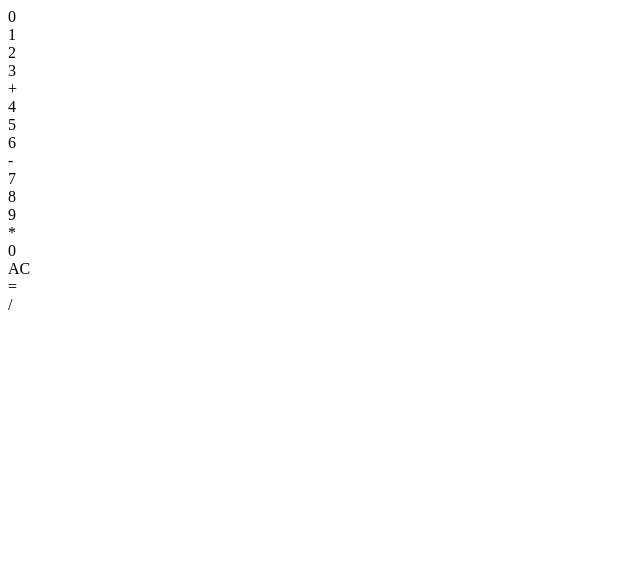
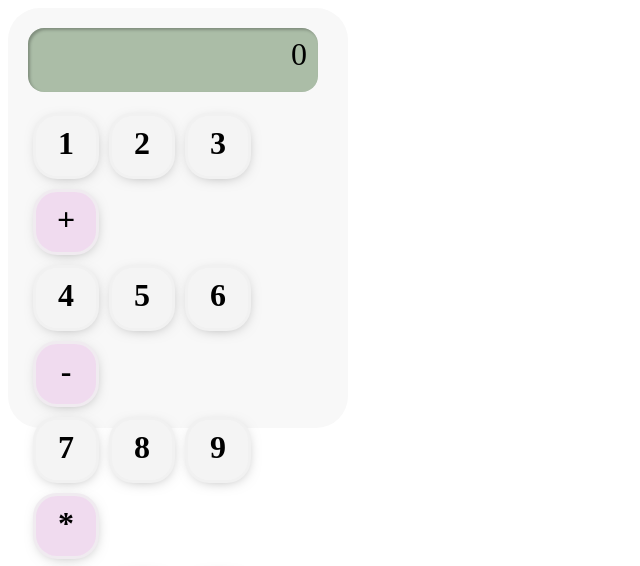
Before and after one commit to zoozoozoasd/calculator, a plain HTML site: page index.html in a window 1280 px wide. Shown: the top 566 px of the page, without its empty margins (0-640 px from the left). Drawn offline with Linux system fonts and the light colour scheme; a web font is replaced by a local one.

Commit message:
Update index.html

```diff
--- a/index.html
+++ b/index.html
@@ -8,7 +8,68 @@
     <link rel="preconnect" href="https://fonts.googleapis.com">
     <link rel="preconnect" href="https://fonts.gstatic.com" crossorigin>
     <link href="https://fonts.googleapis.com/css2?family=DotGothic16&display=swap" rel="stylesheet">
-
+    <style>
+         .placeholder{
+            padding: 20px;
+            border-radius:2em;
+            background-color: #f8f8f8;
+            width: 300px;
+            height: 380px;
+        }
+        .numpad{
+            font-size: 2em;
+            font-weight: bold;
+        }
+        .numpad > div{
+            position: relative;
+            float: left;
+            width: 60px;
+            height: 60px;
+            border-radius: .75em;
+            box-shadow: 1px 3px 15px -8px rgba(0,0,0,0.5);
+            border: 3px solid rgba(240,240,240,.75);
+            background-color: #f4f4f4;
+            margin: 5px;
+            cursor: pointer;
+        }
+        .numpad > div:active{
+            box-shadow: none;
+        }
+        .numpad > div > span{
+            position: absolute;
+            display: block;
+            /* 버튼 텍스트 가운데 정렬 */
+            top: 45%;
+            left: 50%;
+            transform: translate(-50%,-50%);
+        }
+        .numpad > div.operator{
+            background-color: #f0dbef;
+        }
+        .numpad > div.allclear{
+            background-color: #dbdef0;
+        }
+        .numpad > div.calc{
+            background-color: #d0dec9;
+        }
+        .numpad > div:nth-child(4n+1){
+            clear: left;
+        }
+        .pane{
+            font-family: DotGothic16;
+            font-size: 2em;
+            width: 290px;
+            height: 2em;
+            padding: 0.25em;
+            margin-bottom: .5em;
+            box-sizing: border-box;
+            text-align: right;
+            border-radius: .5em;
+            letter-spacing: 3px;
+            background-color: #abbda7;
+            box-shadow: inset 2px 2px 3px 0px rgba(0,0,0,.25);
+        }
+    </style>
 </head>
 <body>
     <div class="placeholder">
```
